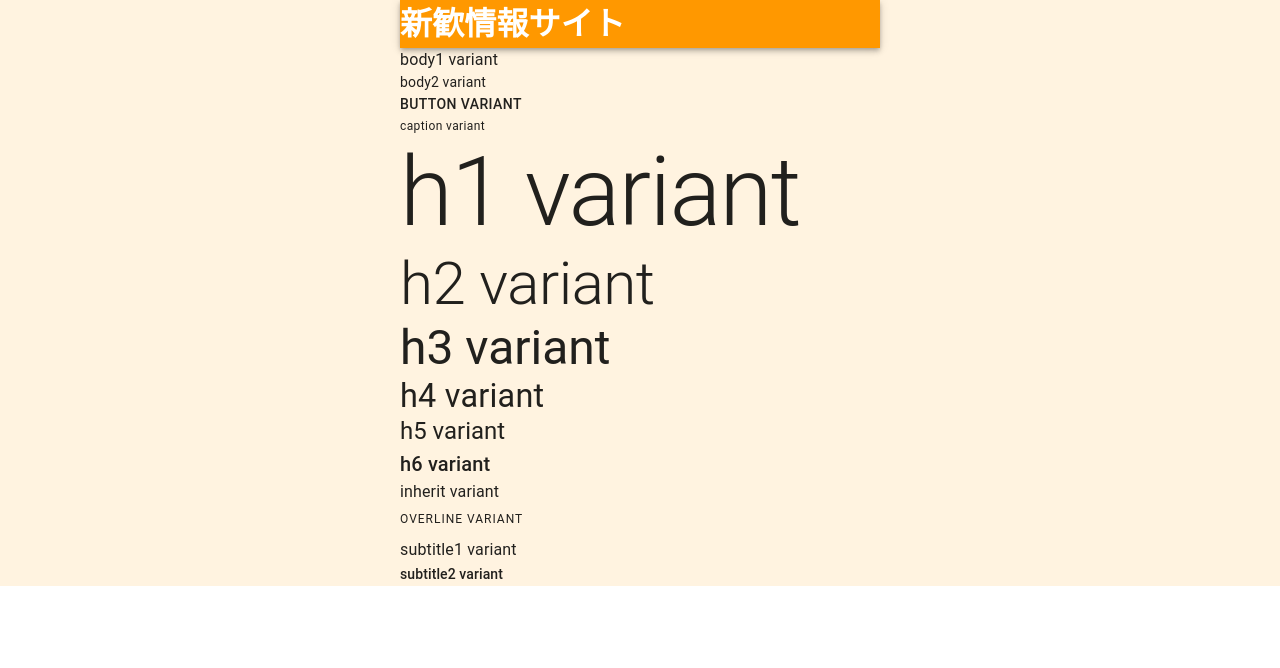
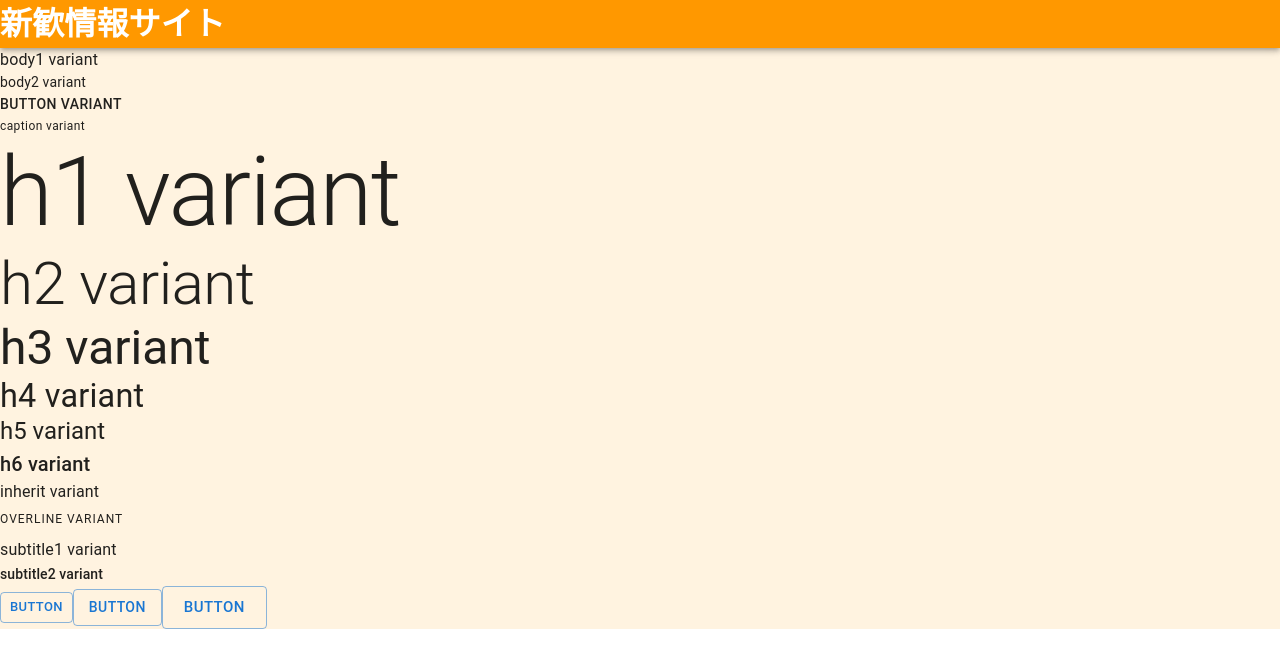
Before and after one commit to hotter6163/welcul, a Next.js app: page / in a window 1280 px wide. Shown: the top 668 px of the page. Built offline with nearby package versions, Linux system fonts and the light colour scheme.

Commit message:
ページレイアウトの変更

```diff
--- a/src/pages/_app.tsx
+++ b/src/pages/_app.tsx
@@ -19,10 +19,8 @@ function App({ Component, pageProps }: AppProps) {
       </Head>
       <CustomThemeProvider>
         <Box sx={{ bgcolor: 'background.paper' }}>
-          <div className="display-field">
-            <Header />
-            <Component {...pageProps} />
-          </div>
+          <Header />
+          <Component {...pageProps} />
         </Box>
       </CustomThemeProvider>
     </>
--- a/src/pages/index.tsx
+++ b/src/pages/index.tsx
@@ -1,5 +1,5 @@
 import type { NextPage } from 'next'
-import { Typography } from '@mui/material'
+import { Button, Typography } from '@mui/material'
 
 const Page: NextPage = () => {
   return (
@@ -18,6 +18,11 @@ const Page: NextPage = () => {
       <Typography variant="overline">overline variant</Typography>
       <Typography variant="subtitle1">subtitle1 variant</Typography>
       <Typography variant="subtitle2">subtitle2 variant</Typography>
+      <div>
+        <Button variant="outlined" size="small">Button</Button>
+        <Button variant="outlined" size="medium">Button</Button>
+        <Button variant="outlined" size="large">Button</Button>
+      </div>
     </main>
   )
 }
```
